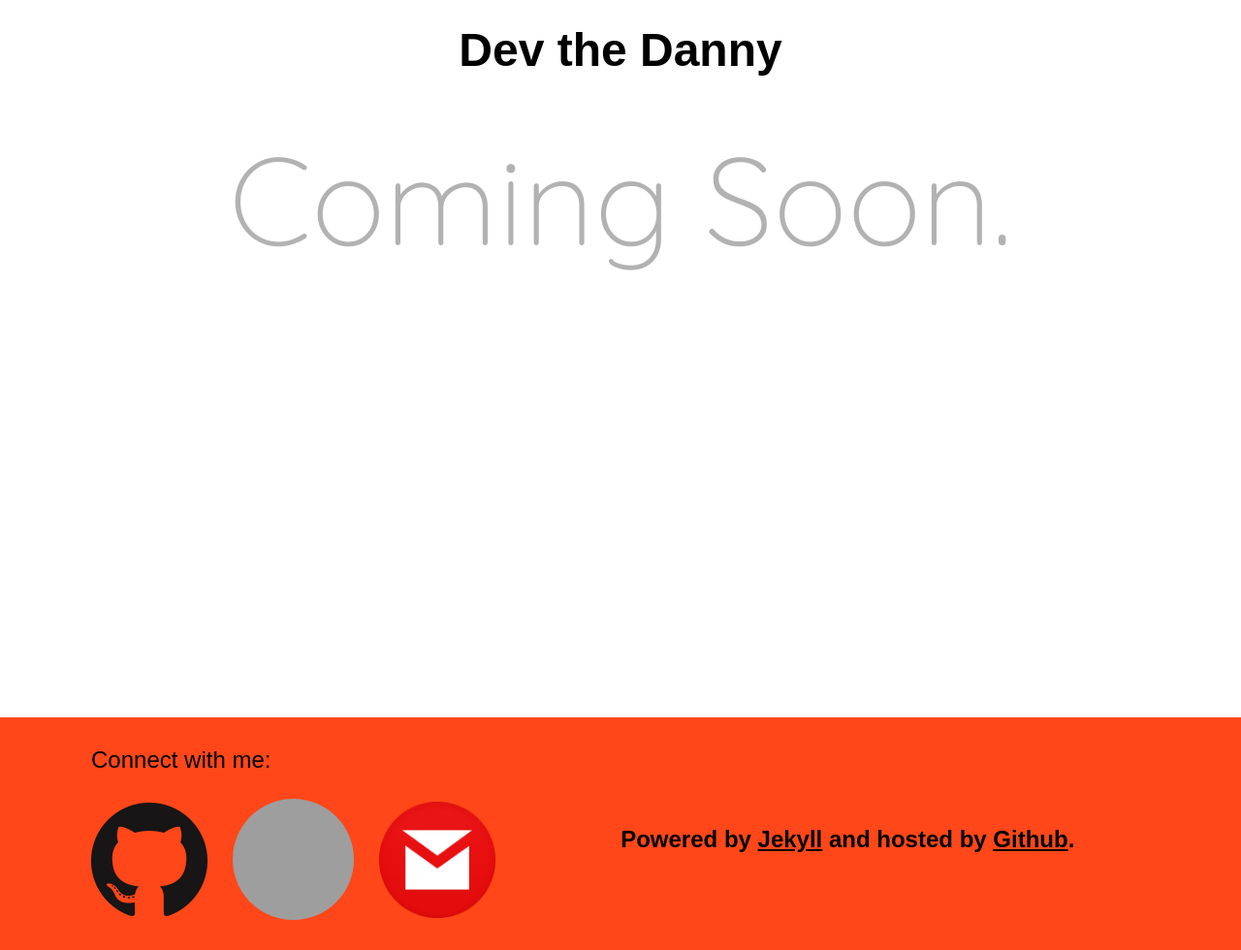
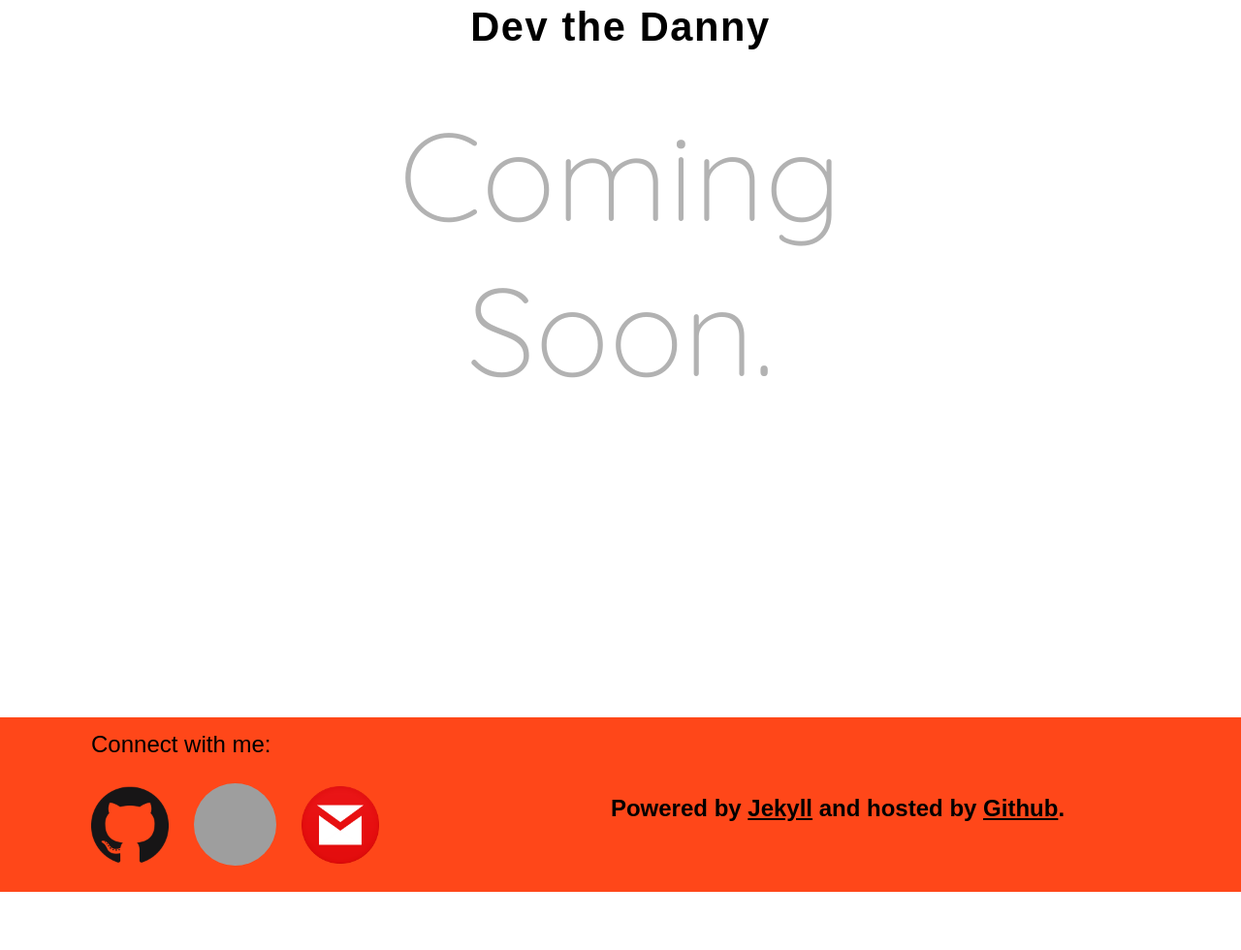
Before and after one commit to dmarquezz/dmarquezz.github.io, a Jekyll site: the page built from index.html, in a window 1280 px wide. Shown: the whole page at 97% size. Built offline with Jekyll 4.4.1, drawn with Linux system fonts in a browser that asks for light colours; some web fonts are replaced; after the commit the page ends 920 px from its top, so only the background shows below that; grey boxes are pictures that could not be loaded.

Commit message:
Making site compatible with mobile devices
** Crossing fingers **

Changing image sizes and adding min-width to body. A few changes to the
footer.

```diff
--- a/_layouts/default.html
+++ b/_layouts/default.html
@@ -45,13 +45,13 @@
 				</tr>
 				<tr>
 					<td class='logo'>
-						<a href="https://github.com/dmarquezz/"><img src='/img/GitHub-Mark-120px-plus.png' /></a>
+						<a href="https://github.com/dmarquezz/"><img src='/img/GitHub-Mark-120px-plus.png' height='80px' width='80px'/></a>
 					</td>
 					<td class='logo'>
-						<a href="https://twitter.com/dmarquezzzz"><img src='https://abs.twimg.com/a/1377219190/images/resources/twitter-bird-white-on-blue.png' height='125px' width='125px' style='border-radius:50%'/></a>
+						<a href="https://twitter.com/dmarquezzzz"><img src='https://abs.twimg.com/a/1377219190/images/resources/twitter-bird-white-on-blue.png' height='85px' width='85px' style='border-radius:50%'/></a>
 					</td>
 					<td class='logo'>
-						<a href="mailto:marquezadaniel@gmail.com"><img src='/img/gmail-icon.png' height='120px' width='120px' /></a>
+						<a href="mailto:marquezadaniel@gmail.com"><img src='/img/gmail-icon.png' height='80px' width='80px' /></a>
 					</td>
 				</tr>
 			</table>
--- a/css/stylesheet.css
+++ b/css/stylesheet.css
@@ -4,6 +4,8 @@
 }
 
 html, body {
+	min-width: 960px;
+	width: 100%;
 	height: 100%;
 	background-color: #FFFFFF;
 }
@@ -12,6 +14,7 @@
 	min-height: 100%;
 	height: auto !important;
 	height: 100%;
+	width: 100%;
 	margin: 0 auto -10em;
 }
 /*****************************************************************************/
@@ -22,19 +25,23 @@
 header {
 	margin-left: auto;
 	margin-right: auto;
+	padding: auto;
+
 	text-align: center;
+	font-family: 'Caesar Dressing', sans-serif;
+	letter-spacing: .1em;
+	text-align: center;
+
 	width: 100%;
-	height: 125px;
+	height: 20%;
+	top: 0;
+
 	background-color: #FFFFFF;
 }
 
 header > .title {
-	width: 100%;
-	font-family: 'Caesar Dressing', sans-serif;
-	font-size: 1.5em;
-	padding: auto;
-	padding-top: 1em;
-	text-align: center;
+	font-size: 1.3em;
+	padding-top: .2em;
 }
 
 a {
@@ -48,14 +55,19 @@
 }
 
 .main {
-	margin: auto;
-	padding: auto;
+	margin: 3em 15em 0 15em;
+	padding-bottom: 10em;
+	position: relative;
+
+	/*margin: auto;
+	padding: auto;*/
 }
 
 .main > p {
 	vertical-align: center;
 	text-align: center;
 	font-size: 8em;
+	white-space: pre-wrap;
 	font-family: 'Quicksand', sans-serif;
 	color: #B2B2B2;
 }
@@ -66,25 +78,27 @@
 /*
 /*****************************************************************************/
 .footer, .push{
-	height: 15em;
+	height: 10em;
+	min-width: 100%;
+	padding-bottom: 20px;
 	clear: both;
 }
 
 .footer {
-	min-width: 101%;
+	right: 0;
 	background-color: #FF4719;
 	font-family: 'Caesar Dressing', sans-serif;
 }
 
 .footer > #footerleft {
-	margin: 1em 0 0 5em;
+	margin-left: 5em;
 	float: left;
 }
 
 .footer > #footerright {
 	text-align: center;
 	width: 40%;
-	margin: 7em 10em 0 0;
+	margin: 5em 10em 0 0;
 	float: right;
 }
 
```
